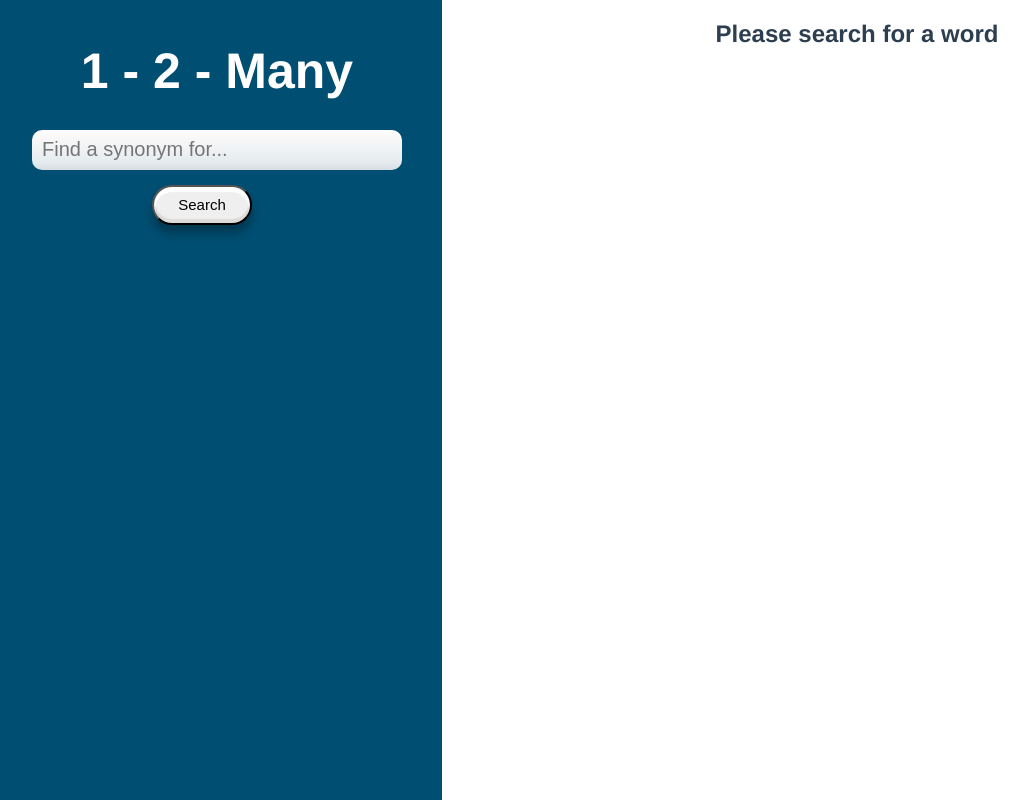
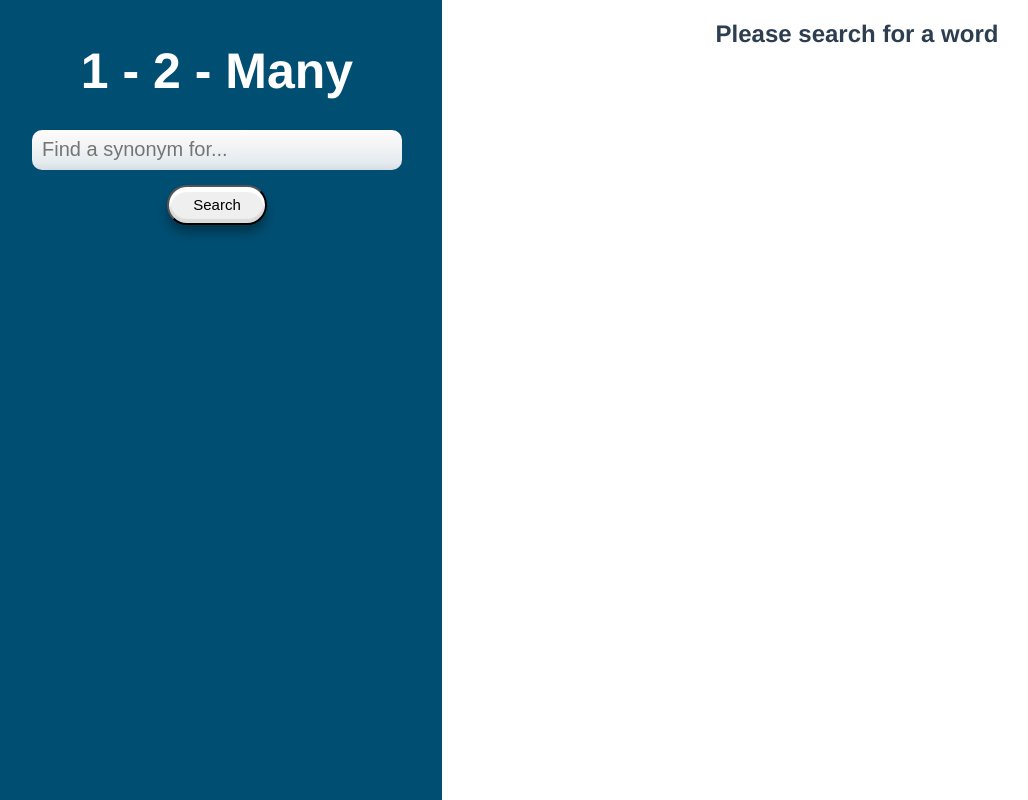
Before and after one commit to kayleenovak/1-2-Many, a Vue app: page / in a window 1280 px wide. Shown: the whole page, without its empty margins (8-1036 px from the left). Built offline with nearby package versions, Linux system fonts and the light colour scheme; no server answers.

Commit message:
Remove right border from search button

```diff
--- a/src/components/Search.vue
+++ b/src/components/Search.vue
@@ -63,7 +63,7 @@ export default {
     border-radius: 25px;
     box-shadow: 0px 8px 10px 0px rgba(0, 0, 0, .3), inset 0px 4px 1px 1px white, inset 0px -3px 1px 1px rgba(204,198,197,.5);
     height: 40px;
-    margin: 0 30px 30px 0;
+    margin: 15px 0 30px 0;
     position: relative;
     width: 100px;
     transition: all .1s linear;
```
